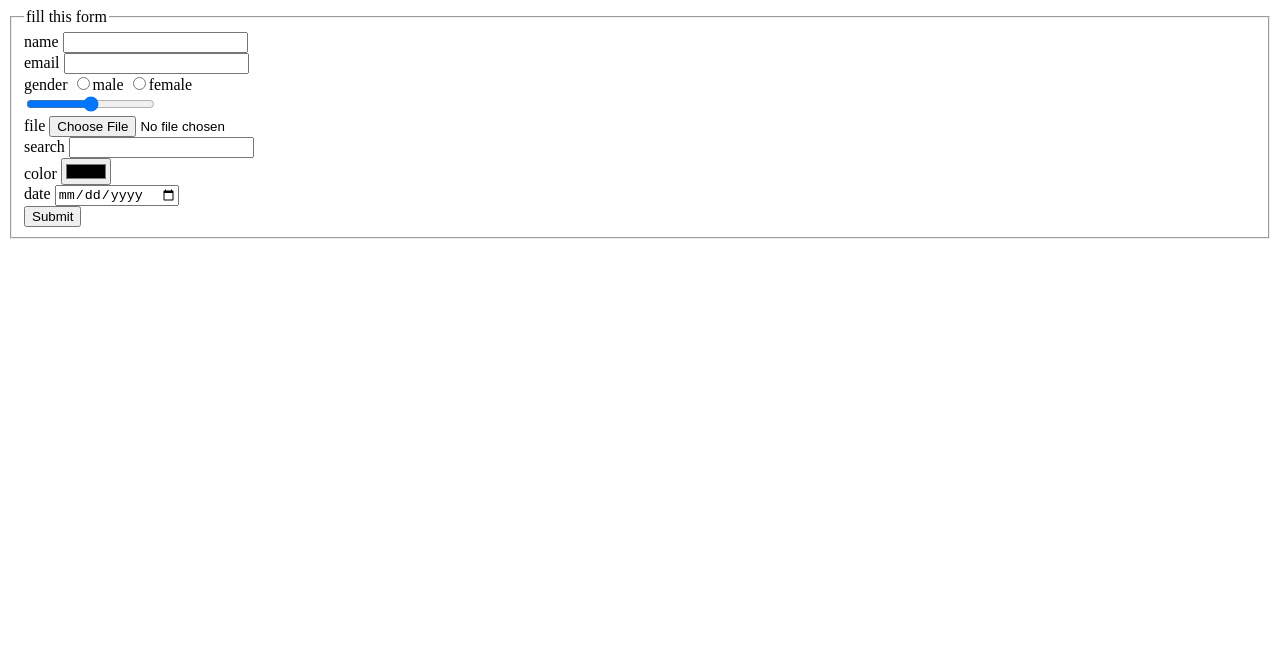
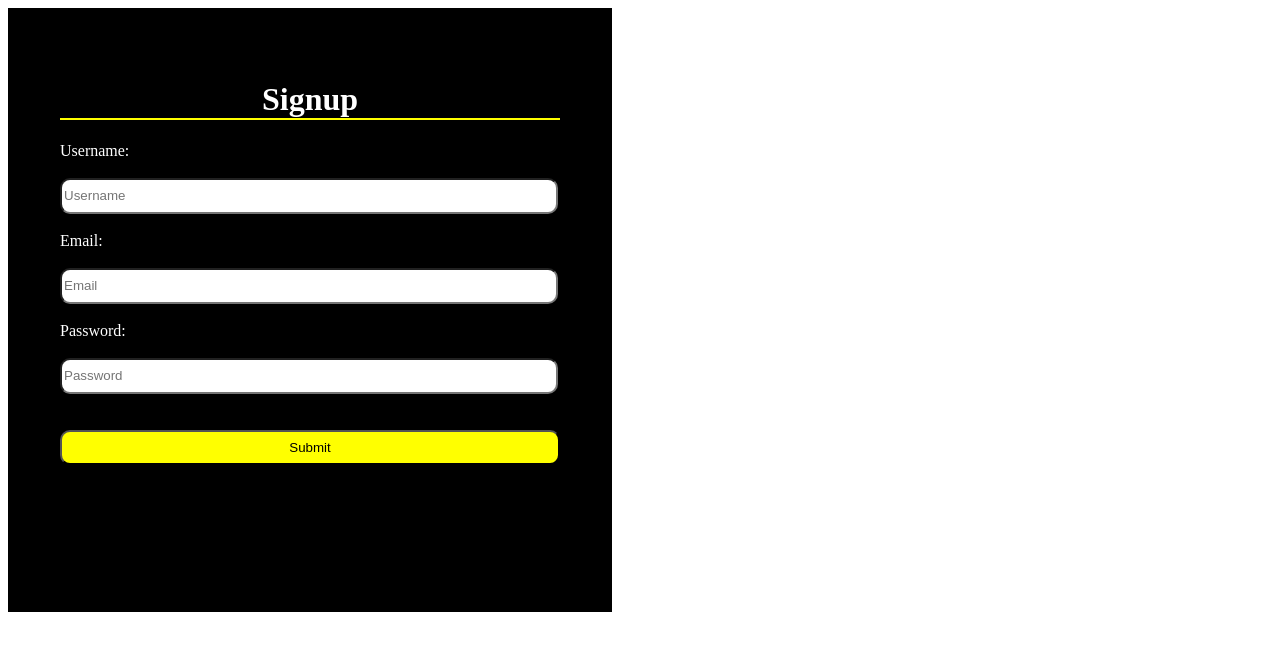
Before and after one commit to KUNALLATTA29/frontend_basic, a plain HTML site: page form.html in a window 1280 px wide. Drawn offline with Linux system fonts and the light colour scheme.

Commit message:
Add files via upload

```diff
--- a/form.html
+++ b/form.html
@@ -3,30 +3,19 @@
 <head>
   <meta charset="UTF-8">
   <meta name="viewport" content="width=device-width, initial-scale=1.0">
-  <title>Document</title>
+  <link rel="stylesheet" href="style.css">
+  <title>form</title>
 </head>
 <body>
-  <fieldset>
-    <legend>fill this form</legend>
-  <form action="">
-    <label for="">name</label>
-    <input type="text"><br>
-    <label for="">email</label>
-    <input type="email"><br>
-    <label for="">gender</label>
-    <input type="radio" name="gender">male
-    <input type="radio" name="gender">female <br>
-    <input type="range" name="" id=""> <br>
-    <label for="">file</label>
-    <input type="file"><br>
-    <label for="">search</label>
-    <input type="search"><br>
-    <label for="">color</label>
-    <input type="color"><br>
-    <label for="">date</label>
-    <input type="date"><br>
-    <input type="submit">
+  <form action="" style="border: 2px solid black; position:absolute; height: 500px;width:500px; background-color:black; color:white; padding:50px">
+    <h1 style="text-align: center;border-bottom:2px solid yellow">Signup</h1>
+    <label for="">Username:</label><br><br>
+    <input style="width: 490px; height:30px;border-radius:10px" placeholder="Username" type="text"><br> <br>
+    <label for="">Email:</label><br><br>
+    <input style="width: 490px; height:30px; border-radius:10px" placeholder="Email" type="email"><br> <br>
+    <label for="">Password:</label><br><br>
+    <input style="width: 490px; height:30px; border-radius:10px" placeholder="Password" type="password"><br> <br><br>
+    <input style="width: 500px; height:35px; background-color:yellow; border-radius:10px" type="submit">
   </form>
-</fieldset>
 </body>
 </html>
```
